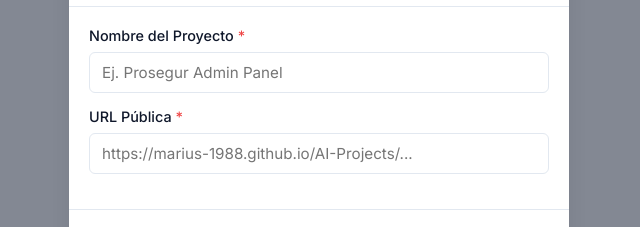
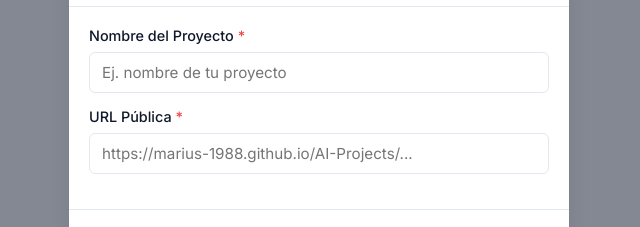
Before and after one commit to Marius-1988/AI-Projects, a plain HTML site: page PromptAdmin/Prompt_Manager/prompt-manager/index.html in a window 1280 px wide. Both pictures are taken after a click on the button "+ Añadir Proyecto Demo". Shown: the part 286-513 px from the top of the page, 321-961 px from the left. Drawn offline with Linux system fonts and the light colour scheme; no server answers.

Commit message:
Update placeholder for project name

```diff
--- a/PromptAdmin/Prompt_Manager/prompt-manager/index.html
+++ b/PromptAdmin/Prompt_Manager/prompt-manager/index.html
@@ -96,7 +96,7 @@
                 <form id="form-demo">
                     <div class="form-group">
                         <label for="demo-name">Nombre del Proyecto <span class="required">*</span></label>
-                        <input type="text" id="demo-name" placeholder="Ej. Prosegur Admin Panel" required>
+                        <input type="text" id="demo-name" placeholder="Ej. nombre de tu proyecto" required>
                     </div>
                     <div class="form-group">
                         <label for="demo-url">URL Pública <span class="required">*</span></label>
```
